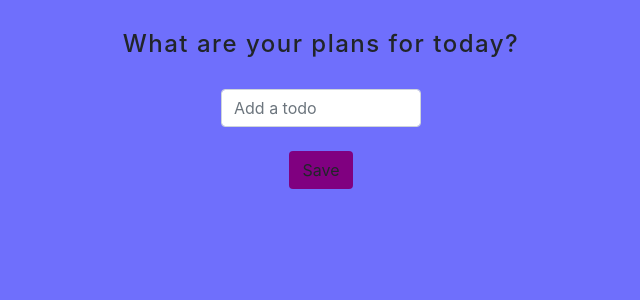
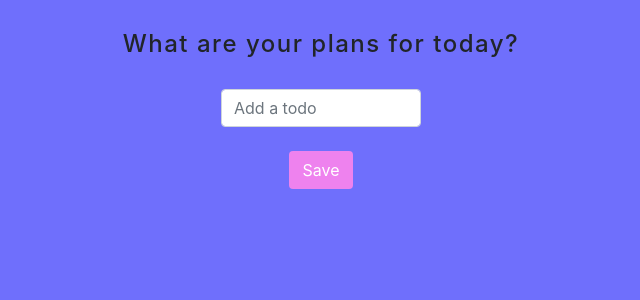
Before and after one commit to Highshirt99/todo-app, a React (Create React App) app: page / in a window 1280 px wide. Shown: the top 300 px of the page, without its empty margins (319-959 px from the left). Built offline with nearby package versions, Linux system fonts and the light colour scheme.

Commit message:
Update AddTodo.jsx

```diff
--- a/src/components/AddTodo.jsx
+++ b/src/components/AddTodo.jsx
@@ -42,7 +42,8 @@ const onSubmit = (e) => {
         <div className="text-center">
             <button
                    className='btn my-4'
-                    style = {{backgroundColor: "purple" }}
+                    style = {{backgroundColor: "violet",
+                              color: "white" }}
                   > Save </button>
         </div>
         </form>
```
